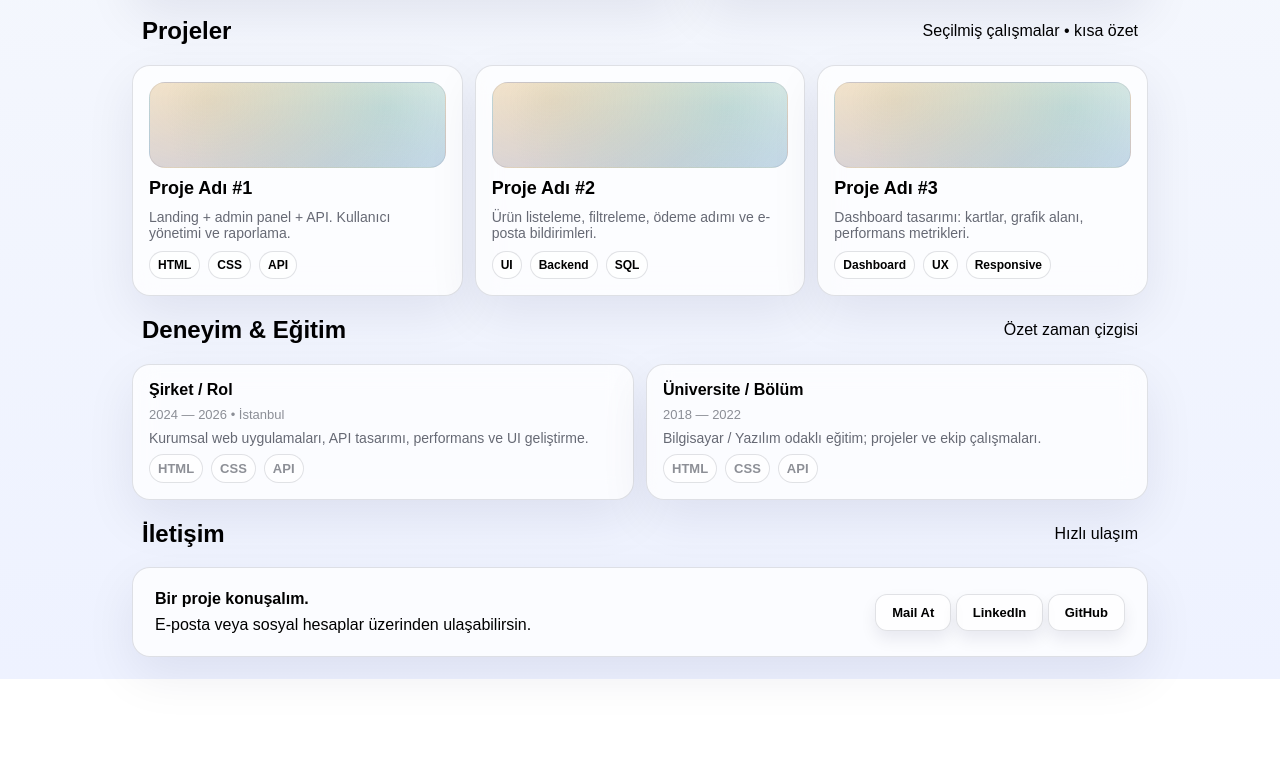
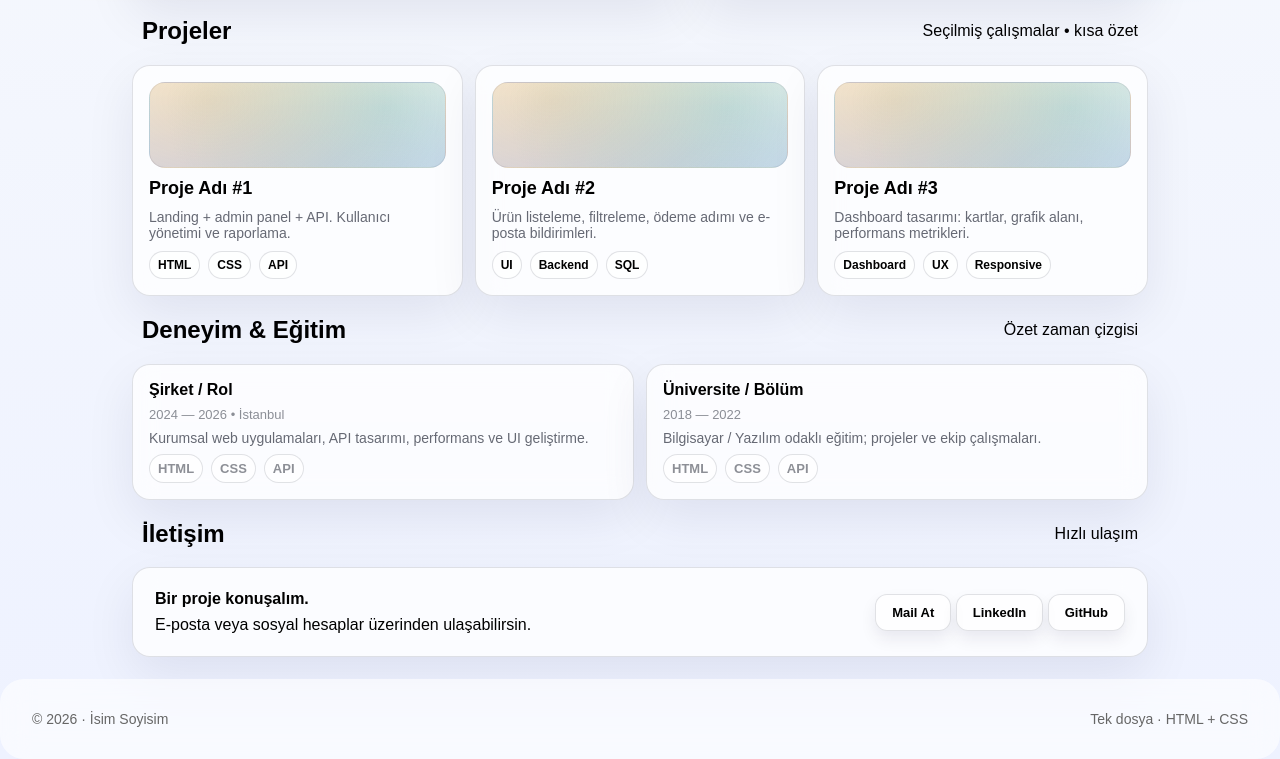
Before and after one commit to timec21/EceTemelPortfolio, a plain HTML site: page ProjectHtmlCss/Portfoy.html in a window 1280 px wide. Shown: the part 507-1266 px from the top of the page. Before the commit the page ends 1186 px from the top, so only its background shows below. Drawn offline with Linux system fonts and the light colour scheme.

Commit message:
add footer section

```diff
--- a/ProjectHtmlCss/Portfoy.html
+++ b/ProjectHtmlCss/Portfoy.html
@@ -170,5 +170,12 @@
         </section>
       </section>
     </main>
+
+    <footer>
+      <div class="footer">
+        <span>© 2026 · İsim Soyisim</span>
+        <span>Tek dosya · HTML + CSS</span>
+      </div>
+    </footer>
   </body>
 </html>
--- a/ProjectHtmlCss/style.css
+++ b/ProjectHtmlCss/style.css
@@ -291,3 +291,18 @@ h1{
     display: grid;
     gap: 8px;
 }
+
+footer {
+  padding: 32px;
+  border-radius: 24px;
+  background: rgba(255, 255, 255, 0.6);
+  backdrop-filter: blur(14px);
+}
+
+.footer {
+  display: flex;
+  justify-content: space-between;
+  align-items: center;
+  font-size: 14px;
+  color: #666;
+}
```
